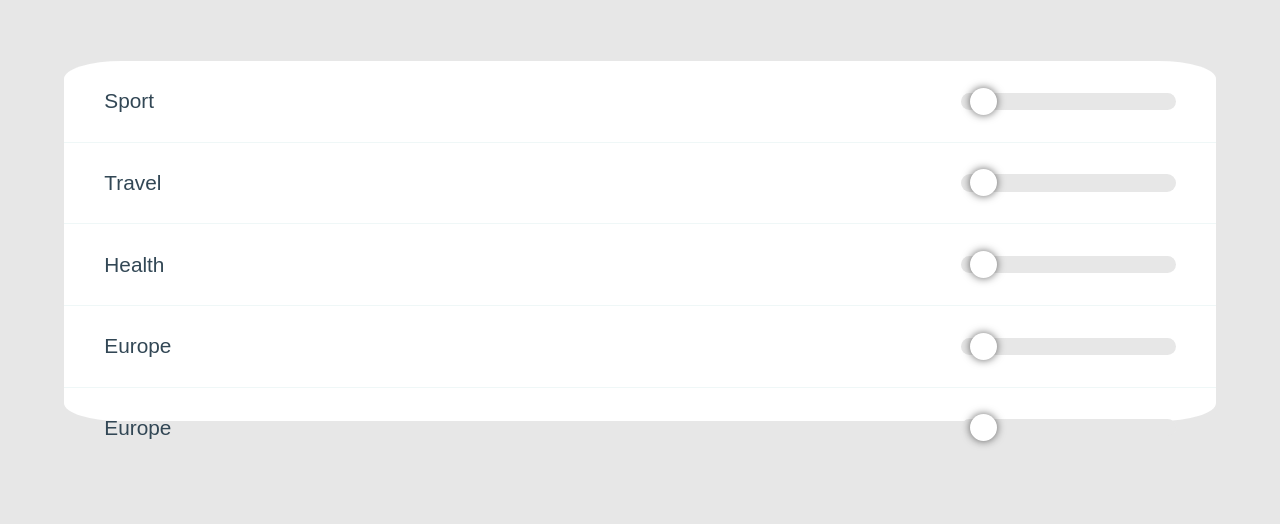
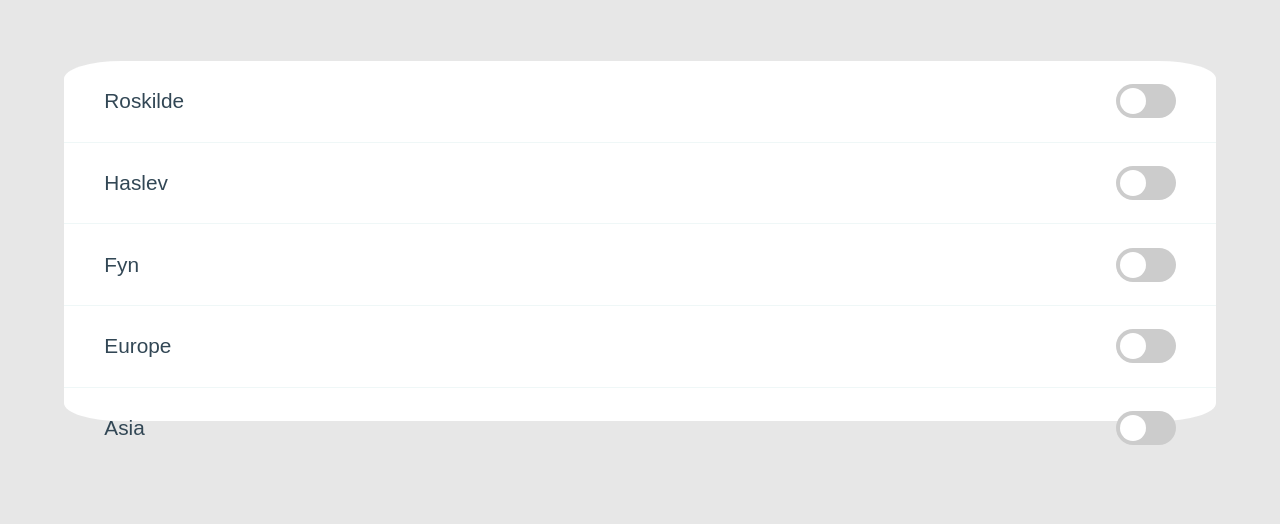
Before and after one commit to rts-cmk-wu06/newsbox-Daniel-Mathiesen, a plain HTML site: page settings-news.html in a window 1280 px wide. Shown: the part 276-800 px from the top of the page. Drawn offline with Linux system fonts and the light colour scheme.

Commit message:
Add working sliders

```diff
--- a/scss/ColorModeThemes.scss
+++ b/scss/ColorModeThemes.scss
@@ -16,6 +16,9 @@
     }
     .h2InteractionIcon{
         color: #6b6b6b;
+    }
+    .slider{
+        background-color: #ccc
     }
 }
 
@@ -38,4 +41,7 @@
     .h2InteractionIcon{
         color: #6b6b6b;
     }
+    .slider{
+        background-color: #192734
+    }
 }
--- a/scss/settings.scss
+++ b/scss/settings.scss
@@ -28,6 +28,7 @@
         margin: 5%;
         border-radius: 5%;
 
+
         .toggleable{
             display: flex;
             justify-content: space-between;
@@ -37,6 +38,7 @@
             padding: 3.5%;
             font-size: 1.3rem;
             border-bottom: 1px solid rgb(239, 247, 247);
+
 
             .toggleable__switch{
                 display: flex;
@@ -83,4 +85,81 @@
         border: 2px solid lightgrey;
         border-radius: 50px;
     }
-}
+
+    .switch {
+        position: relative;
+        display: inline-block;
+        width: 60px;
+        height: 34px;
+      }
+
+      /* Hide default HTML checkbox */
+      .switch input {
+        opacity: 0;
+        width: 0;
+        height: 0;
+      }
+
+      /* The slider */
+      .slider {
+        position: absolute;
+        cursor: pointer;
+        top: 0;
+        left: 0;
+        right: 0;
+        bottom: 0;
+        -webkit-transition: .4s;
+        transition: .4s;
+      }
+
+      .slider:before {
+        position: absolute;
+        content: "";
+        height: 26px;
+        width: 26px;
+        left: 4px;
+        bottom: 4px;
+        background-color: white;
+        -webkit-transition: .4s;
+        transition: .4s;
+      }
+
+      input:checked + .slider {
+        background-color: #2196F3;
+      }
+
+      input:focus + .slider {
+        box-shadow: 0 0 0px #2196F3;
+      }
+
+      input:checked + .slider:before {
+        -webkit-transform: translateX(26px);
+        -ms-transform: translateX(26px);
+        transform: translateX(26px);
+      }
+
+      /* Rounded sliders */
+      .slider.round {
+        border-radius: 34px;
+      }
+
+      .slider.round:before {
+        border-radius: 50%;
+      }
+
+      .darkmode__switch{
+          display: flex;
+          justify-content: space-around;
+          align-items: center;
+          height: 7.5%;
+          width: 57.5%;
+          margin: 15%;
+          border: 2px solid lightgrey;
+          border-radius: 50px;
+      }
+
+      .animation{
+        -webkit-transition: .4s;
+        transition: .4s;
+      }
+    }
--- a/settings-news.html
+++ b/settings-news.html
@@ -27,11 +27,11 @@
                 </a>
             </div>
             <div class="Div__wrapper nav-container__title HeaderIconColors-H">News settings</div>
-            <div class="Div__wrapper ">
+            <div class="Div__wrapper">
             </div>
         </header>
         <main class="settings__main secondaryBackgroundColor">
-            <div class="title__card">
+            <div class="title__card animation">
                 <div class="title__h1">
                     <h1 class="secondaryInteractionIcon-h">Manage</h1>
                 </div>
@@ -40,55 +40,50 @@
                 </div>
             </div>
             <div class="toggleables backgroundColor">
-                <div class="toggleable">
+                <div class="toggleable" >
                     <div class="toggleable__title">
-                        <p class="HeaderIconColors-H">Sport</p>
+                        <p class="HeaderIconColors-H">Roskilde</p>
                     </div>
-                    <div class="toggleable__switch">
-                        <div class="switch__back" tabindex="1">
-                            <div class="switch__front backgroundColor"></div>
-                        </div>
-                    </div>
+                    <label class="switch" >
+                        <input type="checkbox">
+                        <span class="slider round"></span>
+                      </label>
                 </div>
                 <div class="toggleable">
                     <div class="toggleable__title">
-                        <p class="HeaderIconColors-H">Travel</p>
+                        <p class="HeaderIconColors-H">Haslev</p>
                     </div>
-                    <div class="toggleable__switch">
-                        <div class="switch__back" tabindex="1">
-                            <div class="switch__front backgroundColor"></div>
-                        </div>
-                    </div>
+                    <label class="switch">
+                        <input type="checkbox">
+                        <span class="slider round"></span>
+                      </label>
                 </div>
                 <div class="toggleable">
                     <div class="toggleable__title">
-                        <p class="HeaderIconColors-H">Health</p>
+                        <p class="HeaderIconColors-H">Fyn</p>
                     </div>
-                    <div class="toggleable__switch">
-                        <div class="switch__back" tabindex="1">
-                            <div class="switch__front backgroundColor"></div>
-                        </div>
-                    </div>
+                    <label class="switch">
+                        <input type="checkbox">
+                        <span class="slider round"></span>
+                      </label>
                 </div>
                 <div class="toggleable">
                     <div class="toggleable__title">
                         <p class="HeaderIconColors-H">Europe</p>
                     </div>
-                    <div class="toggleable__switch">
-                        <div class="switch__back" tabindex="1">
-                            <div class="switch__front backgroundColor"></div>
-                        </div>
-                    </div>
+                    <label class="switch">
+                        <input type="checkbox">
+                        <span class="slider round"></span>
+                      </label>
                 </div>
                 <div class="toggleable">
                     <div class="toggleable__title">
-                        <p class="HeaderIconColors-H">Europe</p>
+                        <p class="HeaderIconColors-H">Asia</p>
                     </div>
-                    <div class="toggleable__switch">
-                        <div class="switch__back" tabindex="1">
-                            <div class="switch__front backgroundColor"></div>
-                        </div>
-                    </div>
+                    <label class="switch">
+                        <input type="checkbox">
+                        <span class="slider round"></span>
+                      </label>
                 </div>
             </div>
             <div class="darkmode__switch backgroundColor">
```
Also changed, not shown: css/index.css.
